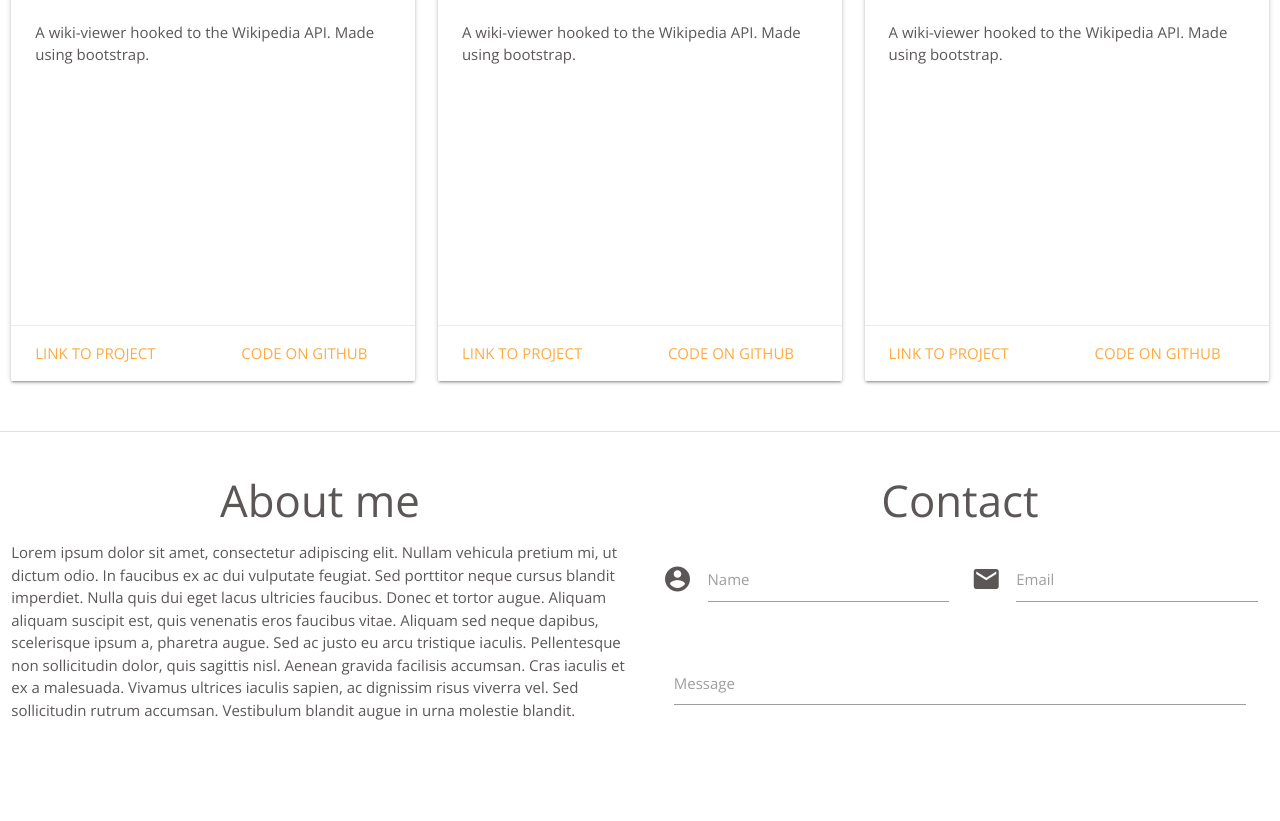
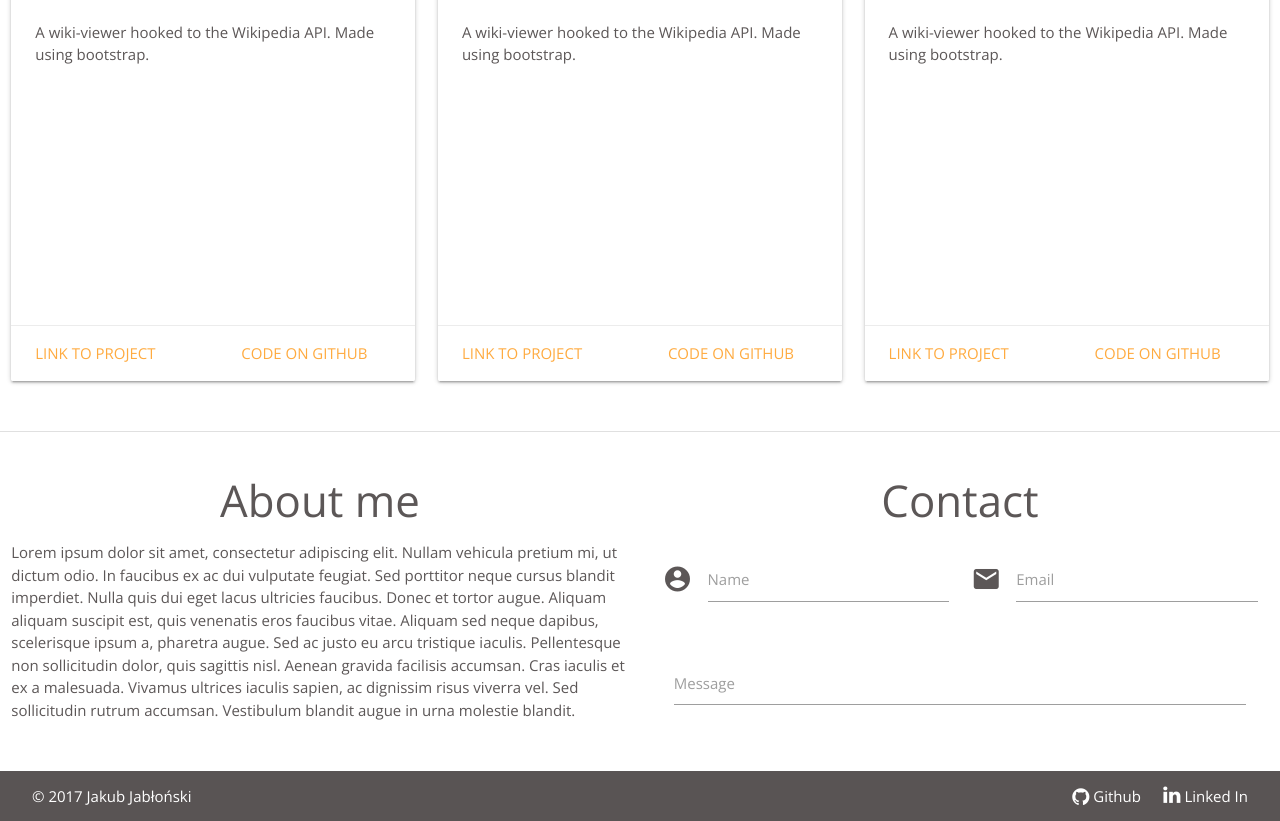
Before and after one commit to kuba-jablonski/FCC-Applied-Responsive-Web-Design-Projects, a plain HTML site: page Portfolio/index.html in a window 1280 px wide. Shown: the part 538-1359 px from the top of the page. Before the commit the page ends 1309 px from the top, so only its background shows below. Drawn offline with nearby package versions, Linux system fonts and the light colour scheme; a web font is replaced by a local one.

Commit message:
Add page footer.

```diff
--- a/Portfolio/assets/sass/style.scss
+++ b/Portfolio/assets/sass/style.scss
@@ -62,12 +62,24 @@ nav ul a {
     }
 }
 
-//Contact
-.input-field .prefix.active {
-    color: $pop;
+//Footer
+.page-footer {
+    background-color: $grey;
+    padding-top: 0px;
+    .container {
+        color: white;
+        @media only screen and (min-width: 601px) {
+            width: 95%;
+        }
+    }
+    a {
+        color: white;
+    }
+    #github-icon {
+        margin-right: 1.5rem;
+    }
+    .fa-linkedin {
+        position: relative;
+        bottom: 2px;
+    }
 }
-
-textarea:focus {
-  border-bottom: 1px solid $pop;
-  box-shadow: 0 1px 0 0 $pop;
-}
--- a/Portfolio/index.html
+++ b/Portfolio/index.html
@@ -7,6 +7,7 @@
     <!-- Import Fonts -->
     <link href="https://fonts.googleapis.com/css?family=Open+Sans|Playfair+Display:400i,700" rel="stylesheet">
     <link href="http://fonts.googleapis.com/icon?family=Material+Icons" rel="stylesheet">
+    <link rel="stylesheet" href="https://maxcdn.bootstrapcdn.com/font-awesome/4.7.0/css/font-awesome.min.css">
     <!-- Compiled and minified CSS -->
     <link rel="stylesheet" href="https://cdnjs.cloudflare.com/ajax/libs/materialize/0.98.1/css/materialize.min.css">
     <!-- Custom CSS -->
@@ -18,6 +19,7 @@
 <body>
 
     <!-- Top Navbar -->
+    <header>
         <nav>
             <div class="nav-wrapper">
                 <ul id="nav-mobile" class="left">
@@ -42,9 +44,10 @@
                 </div>
             </div>
         </div>
-
+    </header>
 
     <!-- Portfolio -->
+    <main>
         <div id="portfolio" class="section scrollspy">
 
             <h3 class="center-align">What have I made?</h3>
@@ -107,13 +110,13 @@
                 <!-- About me -->
                 <div class="col l6">
                     <h3 id="aboutme" class="center-align scrollspy">About me</h3>
-                <p>Lorem ipsum dolor sit amet, consectetur adipiscing elit. Nullam vehicula pretium mi, ut dictum odio. In faucibus
-                    ex ac dui vulputate feugiat. Sed porttitor neque cursus blandit imperdiet. Nulla quis dui eget lacus
-                    ultricies faucibus. Donec et tortor augue. Aliquam aliquam suscipit est, quis venenatis eros faucibus
-                    vitae. Aliquam sed neque dapibus, scelerisque ipsum a, pharetra augue. Sed ac justo eu arcu tristique
-                    iaculis. Pellentesque non sollicitudin dolor, quis sagittis nisl. Aenean gravida facilisis accumsan.
-                    Cras iaculis et ex a malesuada. Vivamus ultrices iaculis sapien, ac dignissim risus viverra vel. Sed
-                    sollicitudin rutrum accumsan. Vestibulum blandit augue in urna molestie blandit.</p>
+                    <p>Lorem ipsum dolor sit amet, consectetur adipiscing elit. Nullam vehicula pretium mi, ut dictum odio.
+                        In faucibus ex ac dui vulputate feugiat. Sed porttitor neque cursus blandit imperdiet. Nulla quis
+                        dui eget lacus ultricies faucibus. Donec et tortor augue. Aliquam aliquam suscipit est, quis venenatis
+                        eros faucibus vitae. Aliquam sed neque dapibus, scelerisque ipsum a, pharetra augue. Sed ac justo
+                        eu arcu tristique iaculis. Pellentesque non sollicitudin dolor, quis sagittis nisl. Aenean gravida
+                        facilisis accumsan. Cras iaculis et ex a malesuada. Vivamus ultrices iaculis sapien, ac dignissim
+                        risus viverra vel. Sed sollicitudin rutrum accumsan. Vestibulum blandit augue in urna molestie blandit.</p>
                 </div>
 
                 <!-- Conctact -->
@@ -146,6 +149,20 @@
 
             </div>
         </div>
+    </main>
+    <!-- Footer -->
+
+    <footer class="page-footer">
+        <div class="footer-copyright">
+            <div class="container">
+                © 2017 Jakub Jabłoński
+                <a id="linkedin-icon" class="right" href="https://www.linkedin.com/in/jakub-jab%C5%82o%C5%84ski-47a990138/" target="_blank"><i class="fa fa-linkedin fa-lg"></i> Linked In</a>
+                <a id="github-icon" class="right" href="https://github.com/kuba-jablonski" target="_blank"><i class="fa fa-github fa-lg"></i> Github</a>
+            </div>
+        </div>
+    </footer>
+
+
 
     <!--Import jQuery before materialize.js-->
     <script type="text/javascript" src="https://code.jquery.com/jquery-2.1.1.min.js"></script>
```
Also changed, not shown: Portfolio/assets/css/style.css, 1 other file. Lines whose indentation alone changed are shown as unchanged.
